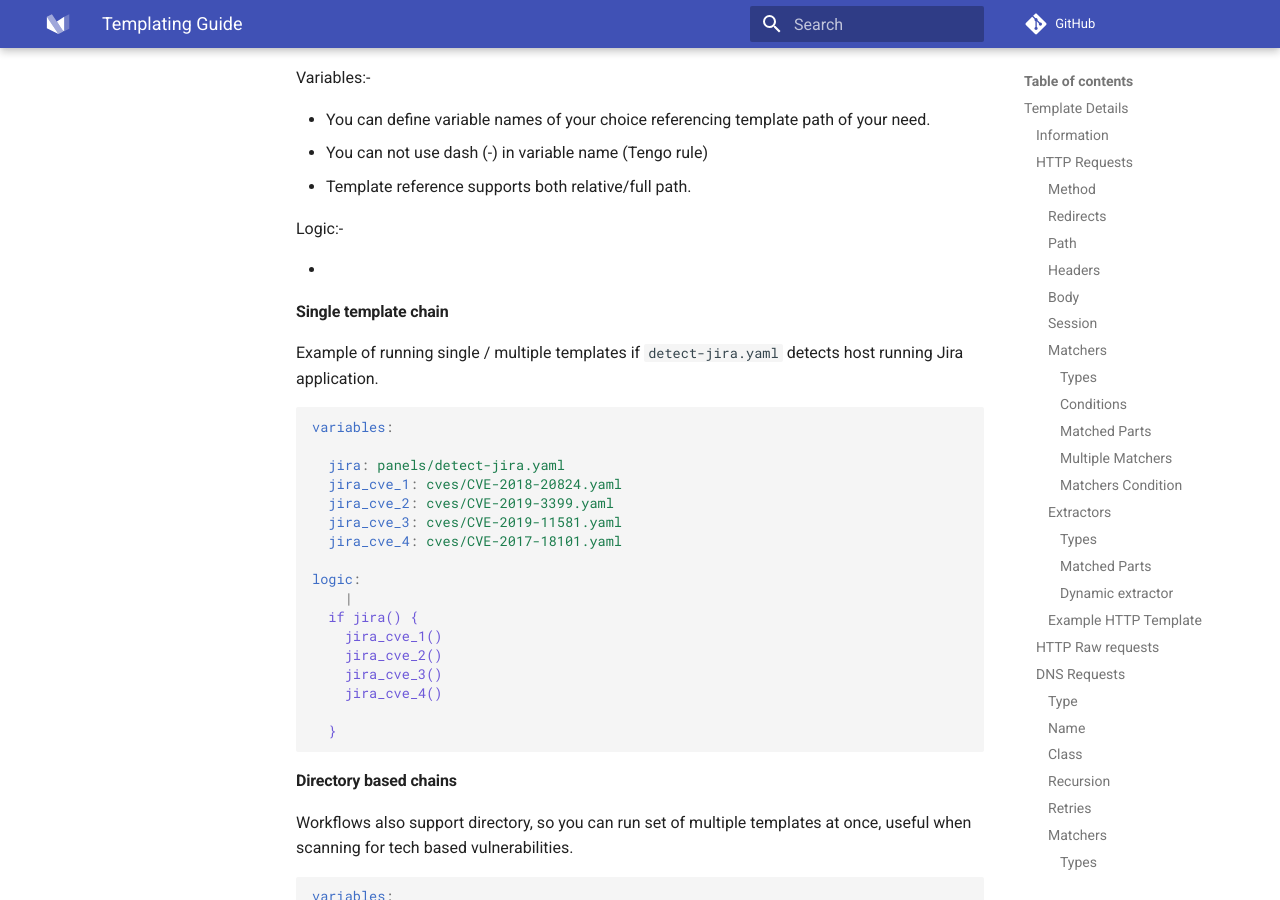
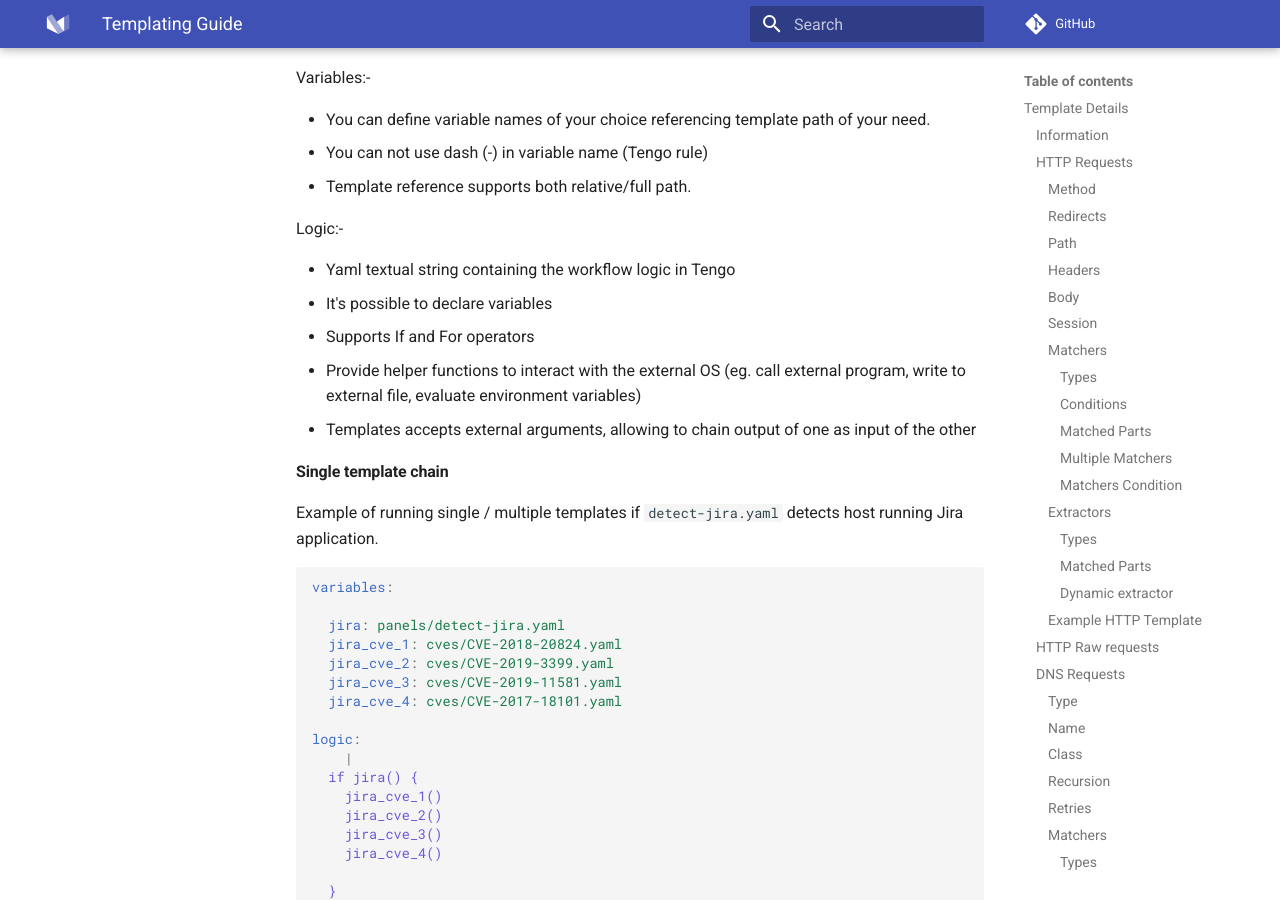
Before and after one commit to projectdiscovery/nuclei-docs, an MkDocs documentation site: the page built from docs/guide.md, in a window 1280 px wide and 900 px high, scrolled down 15484 px. Built offline with MkDocs 1.6.1 and Material for MkDocs 9.7.7, drawn with Linux system fonts in a browser that asks for light colours; comment, search, counter and statistics services are not loaded.

Commit message:
Update guide.md

```diff
--- a/docs/guide.md
+++ b/docs/guide.md
@@ -613,7 +613,11 @@ Variables:-
 
 Logic:-
 
-+
++ Yaml textual string containing the workflow logic in Tengo
++ It's possible to declare variables
++ Supports If and For operators
++ Provide helper functions to interact with the external OS (eg. call external program, write to external file, evaluate environment variables)
++ Templates accepts external arguments, allowing to chain output of one as input of the other
 
 #### Single template chain
 
```
